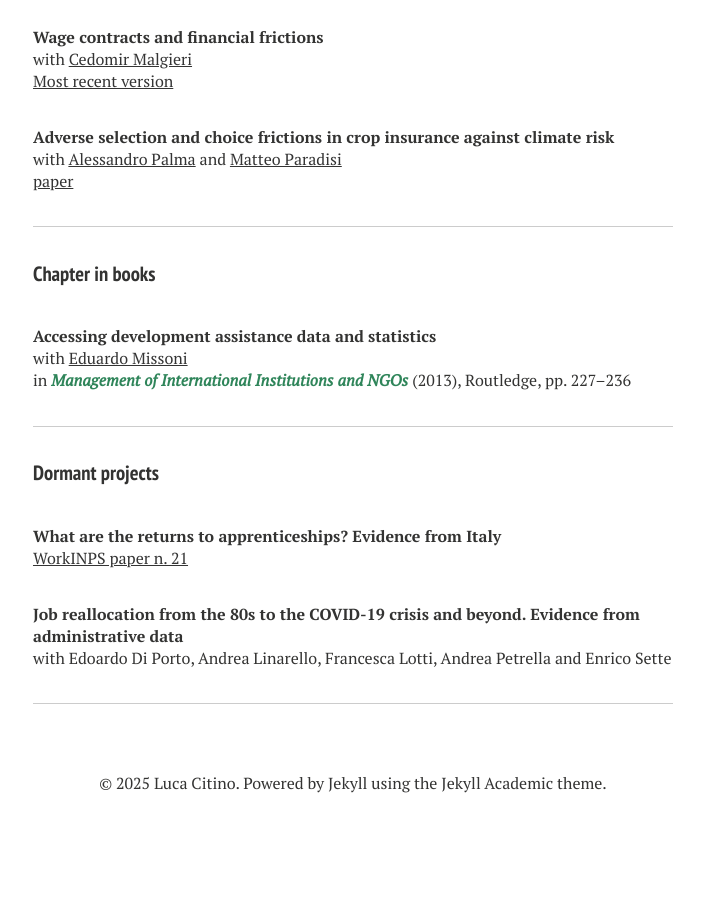
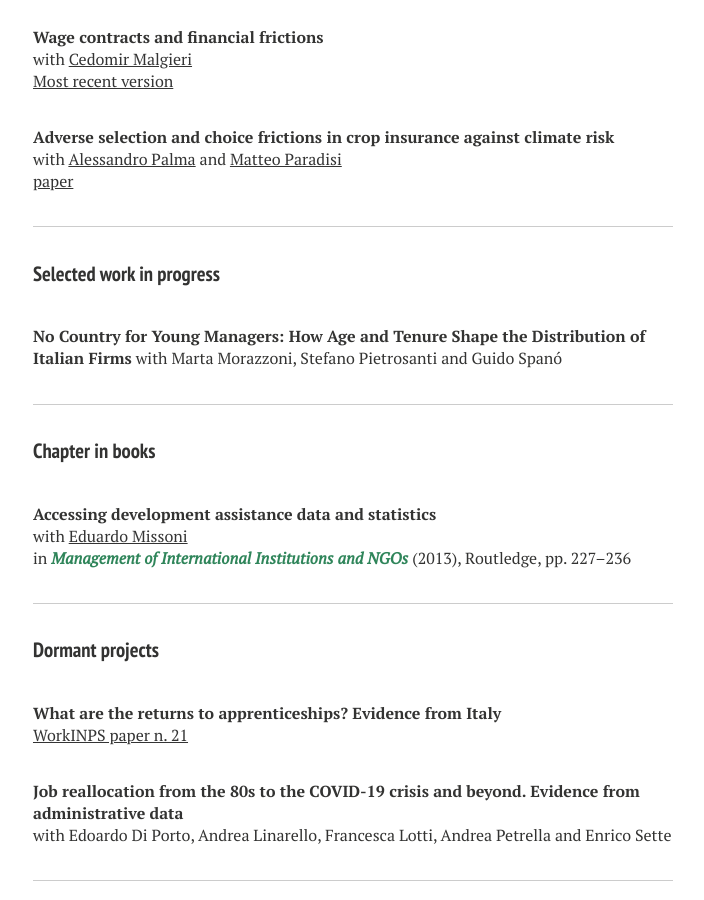
Before and after one commit to luca-citino/luca-citino.github.io, a Jekyll site: the page built from research.md, in a window 1280 px wide and 900 px high, scrolled down 999 px. Shown: the whole window, without its empty margins (287-991 px from the left). Built offline with Jekyll 4.4.1, drawn with Linux system fonts in a browser that asks for light colours; nearby versions of some CDN libraries; some web fonts are replaced; before the commit the page ends 1841 px from its top, so only the background shows below that.

Commit message:
Update research.md

```diff
--- a/research.md
+++ b/research.md
@@ -47,6 +47,14 @@ with [Alessandro Palma](https://sites.google.com/view/alessandropalma/home) and
 
 ---
 
+#### Selected work in progress
+
+**No Country for Young Managers: How Age and Tenure Shape the Distribution of Italian Firms**
+with Marta Morazzoni, Stefano Pietrosanti and Guido Spanó
+
+
+---
+
 #### Chapter in books
 
 **Accessing development assistance data and statistics**
```
